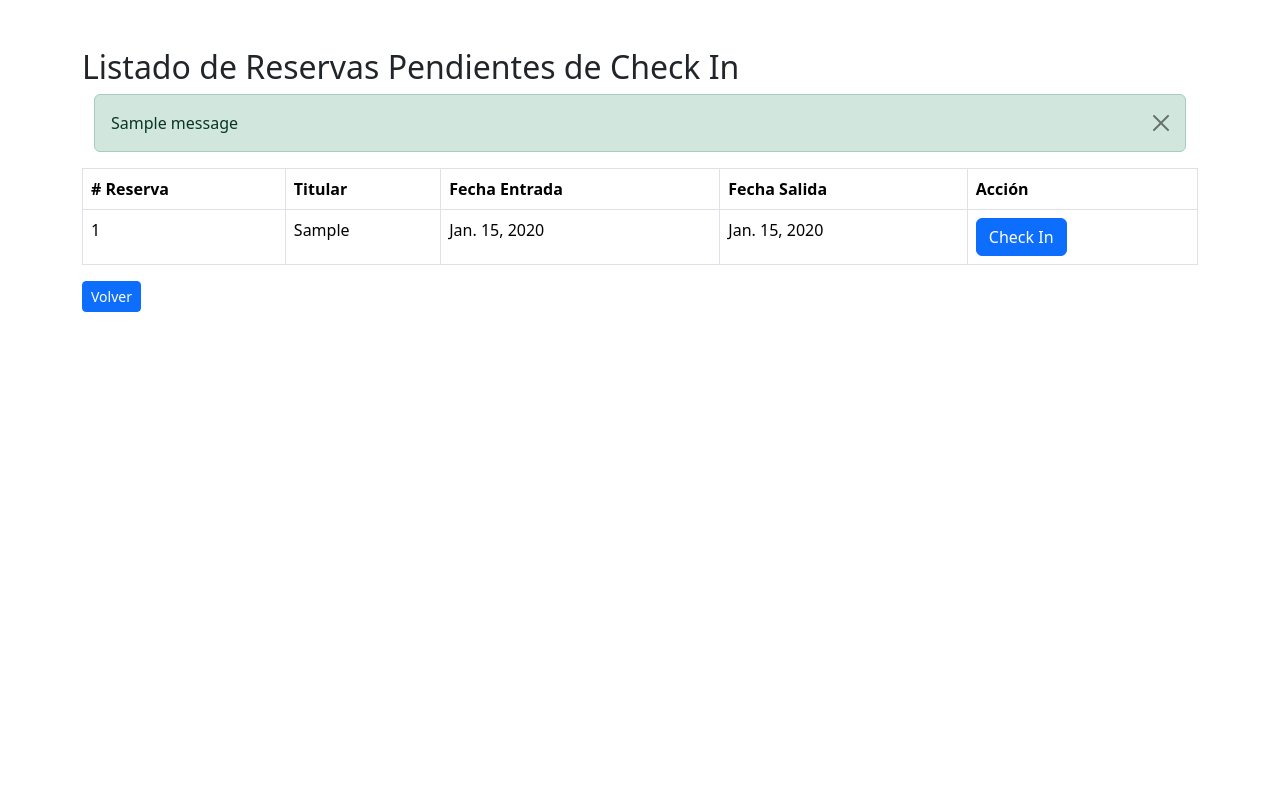
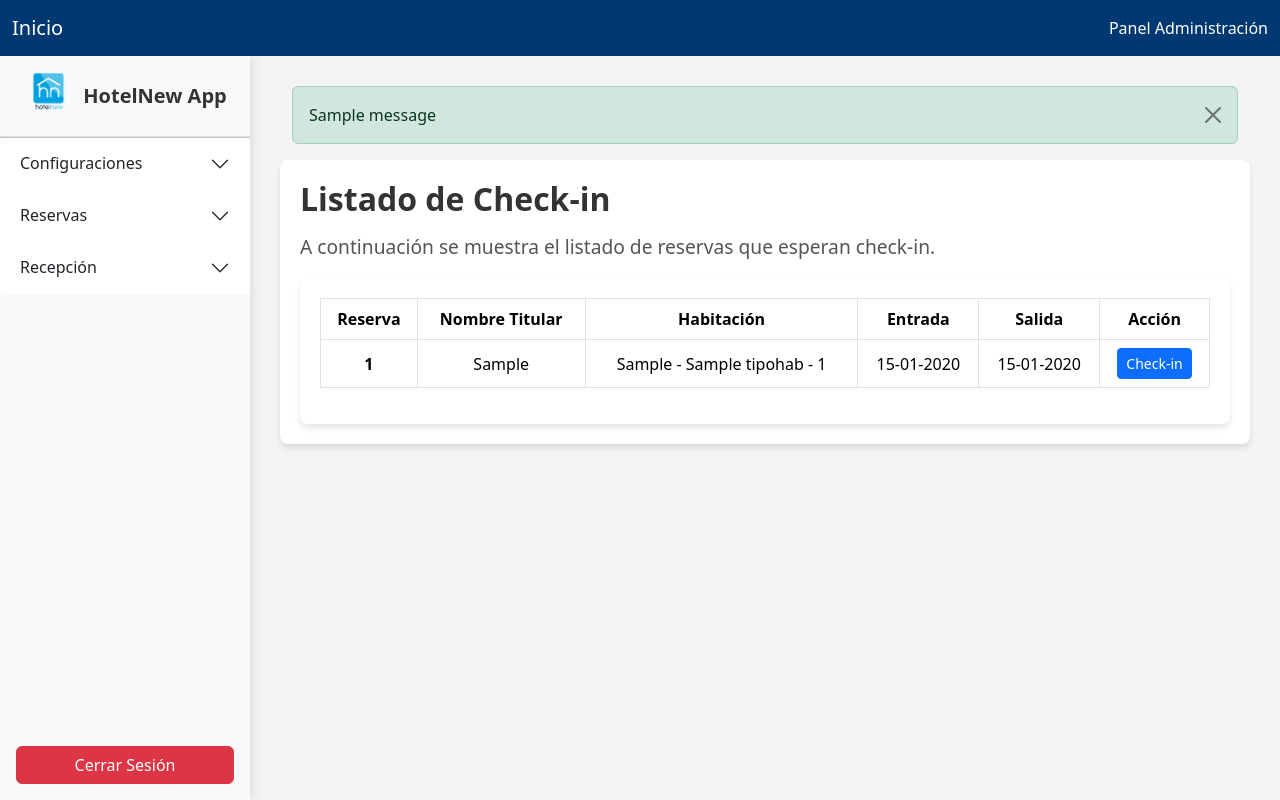
Before and after one commit to ceal2013/EVA-4, a Django app: page /checkin/listado_checkin/ in a window 1280 px wide. Run offline with Django 5.2, Linux system fonts and the light colour scheme; a user stored in the database is signed in; tables that the repository leaves empty hold one stand-in row (values such as "Sample post"); one stand-in notice (Sample message) is shown; some libraries are stand-ins or nearby versions.

Commit message:
Refactor plantillas de check-in y reservas para utilizar herencia de Bootstrap, mejorando la estructura y el estilo de los formularios y tablas.

```diff
--- a/templates/checkinApp/listadoCheckin.html
+++ b/templates/checkinApp/listadoCheckin.html
@@ -1,53 +1,36 @@
-<!-- checkinApp/listadoCheckin.html -->
+{% extends 'reservasApp/gestionReservas.html' %}
 
-<!DOCTYPE html>
-<html lang="es">
-<head>
-    <meta charset="UTF-8">
-    <meta name="viewport" content="width=device-width, initial-scale=1.0">
-    <link href="https://cdn.jsdelivr.net/npm/bootstrap@5.3.3/dist/css/bootstrap.min.css" rel="stylesheet" crossorigin="anonymous">
-    <script src="https://cdn.jsdelivr.net/npm/bootstrap@5.3.3/dist/js/bootstrap.bundle.min.js" crossorigin="anonymous"></script>
-    <title>Listado de Check In</title>
-</head>
-<body>
+{% block content %}
+<!-- Contenido específico para la vista de listado de check-in -->
 
-    <div class="container mt-5">
-        <h2>Listado de Reservas Pendientes de Check In</h2>
+<h1 class="welcome-text">Listado de Check-in</h1>
+<p class="lead">A continuación se muestra el listado de reservas que esperan check-in.</p>
 
-        {% if messages %}
-        <div class="container">
-            {% for message in messages %}
-            <div class="alert alert-{{ message.tags }} alert-dismissible fade show" role="alert">
-                {{ message }}
-                <button type="button" class="btn-close" data-bs-dismiss="alert" aria-label="Close"></button>
-            </div>
-            {% endfor %}
-        </div>
-        {% endif %}
-
+<!-- Tabla de Check-ins -->
+<div class="main-content">
     <div class="table-responsive">
-            <table class="table table-bordered">
+        <table class="table table-bordered align-middle table-hover text-center">
             <thead>
                 <tr>
-                        <th># Reserva</th>
-                        <th>Titular</th>
-                        <th>Fecha Entrada</th>
-                        <th>Fecha Salida</th>
-                        <th>Acción</th>
+                    <th scope="col">Reserva</th>
+                    <th scope="col">Nombre Titular</th>
+                    <th scope="col">Habitación</th>
+                    <th scope="col">Entrada</th>
+                    <th scope="col">Salida</th>
+                    <th scope="col">Acción</th>
                 </tr>
             </thead>
             <tbody>
                 {% for reserva in reservas %}
                 <tr>
-                            <td>{{ reserva.id }}</td>
+                    <th scope="row">{{ reserva.id }}</th>
                     <td>{{ reserva.titular }}</td>
-                            <td>{{ reserva.fecha_entrada }}</td>
-                            <td>{{ reserva.fecha_salida }}</td>
+                    <td>{{ reserva.tipoHab }}</td>
+                    <td>{{ reserva.fecha_entrada|date:"d-m-Y" }}</td>
+                    <td>{{ reserva.fecha_salida|date:"d-m-Y" }}</td>
                     <td>
-                                <form method="POST" action="{% url 'checkinReserva' reserva.id %}">
-                                    {% csrf_token %}
-                                    <button type="submit" class="btn btn-primary">Check In</button>
-                                </form>
+                        <!-- Botones de acción -->
+                        <a href="{% url 'checkinReserva' reserva.id %}" class="btn btn-primary btn-sm">Check-in</a>
                     </td>
                 </tr>
                 {% endfor %}
@@ -55,11 +38,6 @@
         </table>
     </div>
 
-        <div class="mb-3">
-            <a href="{% url 'gestionReservas' %}" class="btn btn-primary btn-sm">Volver</a>
 </div>
 
-    </div>
-
-</body>
-</html>
+{% endblock %}
--- a/templates/reservasApp/gestionReservas.html
+++ b/templates/reservasApp/gestionReservas.html
@@ -190,11 +190,14 @@
 
         <div class="content">
             {% if messages %}
-                <div class="container">
-                    {% for message in messages %}
-                        <div class="alert alert-{{ message.tags }}">{{ message }}</div>
-                    {% endfor %}
+            <div class="container">
+                {% for message in messages %}
+                <div class="alert alert-{{ message.tags }} alert-dismissible fade show" role="alert">
+                    {{ message }}
+                    <button type="button" class="btn-close" data-bs-dismiss="alert" aria-label="Close"></button>
                 </div>
+                {% endfor %}
+            </div>
             {% endif %}
 
             <div class="main-content">
--- a/templates/reservasApp/listadoReservas.html
+++ b/templates/reservasApp/listadoReservas.html
@@ -3,16 +3,16 @@
 
 {% block content %}
 <div class="container mt-5">
-    <h2 class="text-center mb-4">Reservas Vigentes</h2>
+    <h1 class="welcome-text">Reservas Vigentes</h2>
     <div class="table-responsive">
         <table class="table table-bordered align-middle table-hover text-center">
             <thead class="table-primary">
                 <tr>
-                    <th>Reserva</th>
+                    <th scope="col">Reserva</th>
                     <th>Titular</th>
                     <th>Ingreso</th>
                     <th>Salida</th>
-                    <th>Habitación</th>
+                    <th scope="col">Habitación</th>
                     <th>Pax</th>
                     <th>Fono</th>
                     <th>Garantía</th>
```
Also changed, not shown: templates/checkinApp/checkinFormulario.html (+5 -25 lines). Lines whose indentation alone changed are shown as unchanged.
